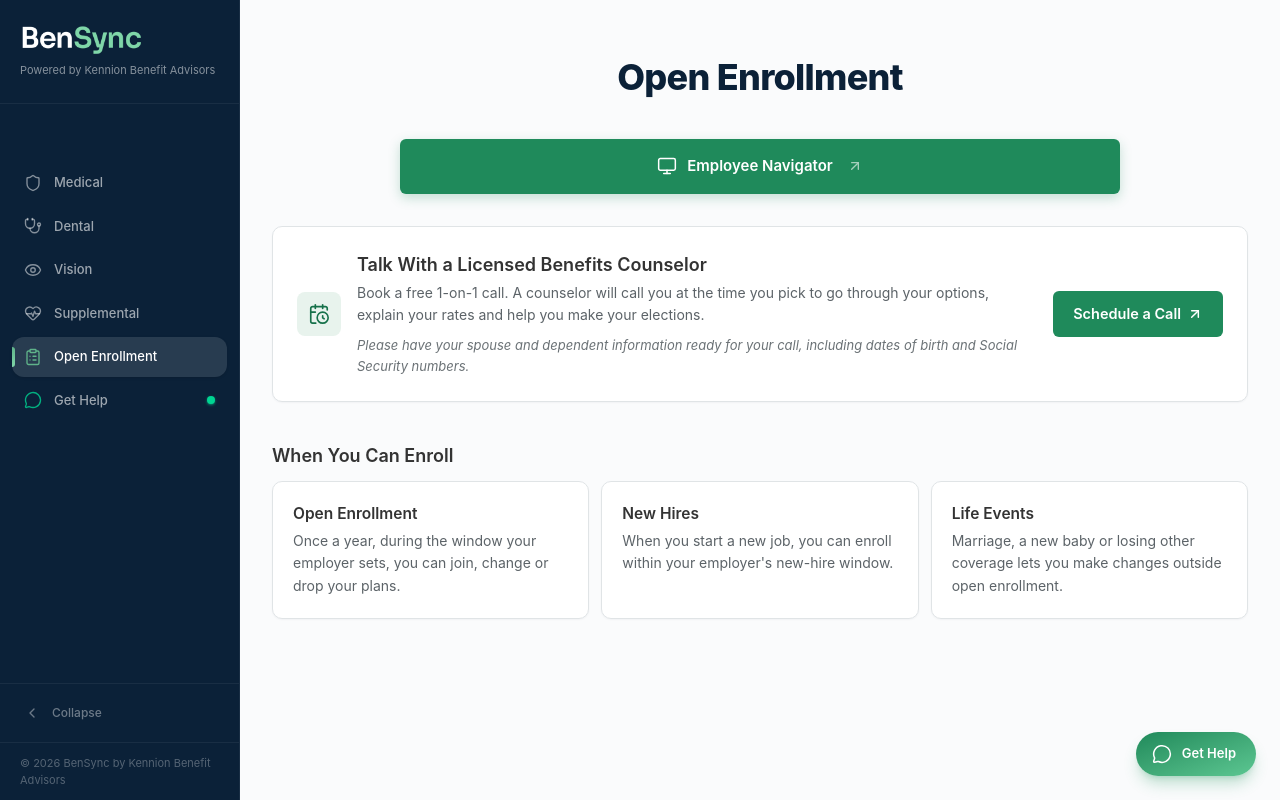
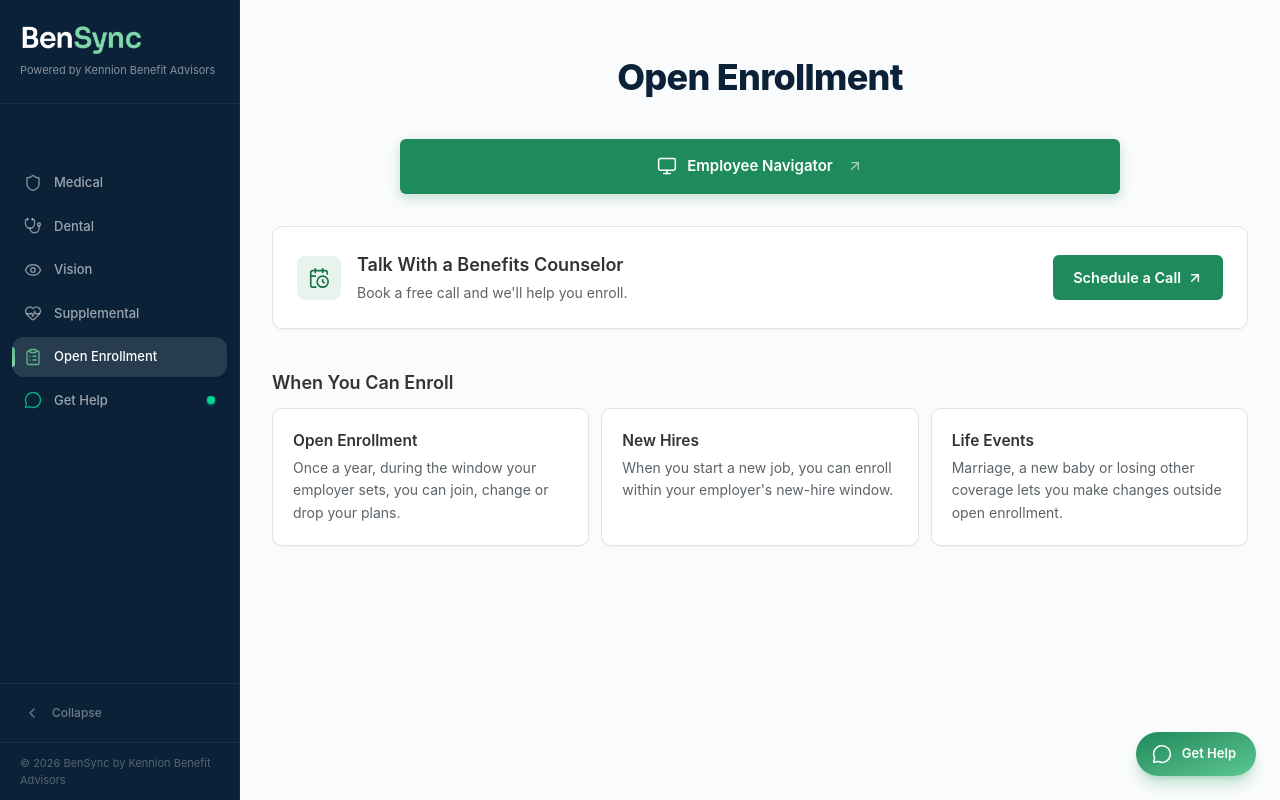
Before and after one commit to sheph007-pixel/Program-Website, a Next.js app: page /enrollment in a window 1280 px wide. Built offline with nearby package versions, Linux system fonts and the light colour scheme; a web font is replaced by a local one.

Commit message:
Shorten the counselor call card
Plain, universal copy that fits new hires, open enrollment and life
changes, and drop the italic note.

Co-Authored-By: Claude Opus 5.5 <noreply@anthropic.com>
Claude-Session: https://claude.ai/code/session_01BCgHGLpw4NFVQnT45PKkYK

```diff
--- a/src/components/CounselorCTA.tsx
+++ b/src/components/CounselorCTA.tsx
@@ -2,7 +2,7 @@ import { CalendarClock, ArrowUpRight } from "lucide-react";
 import { SCHEDULE_URL } from "@/lib/programPartners";
 
 /** Book a call with a licensed benefits counselor (Calendly). */
-export default function CounselorCTA({ compact = false }: { compact?: boolean }) {
+export default function CounselorCTA() {
   return (
     <section className="rounded-[10px] border border-slate-200 bg-white p-5 shadow-[0_1px_2px_rgba(16,24,40,0.04)] sm:p-6">
       <div className="flex flex-col gap-4 sm:flex-row sm:items-center">
@@ -10,17 +10,10 @@ export default function CounselorCTA({ compact = false }: { compact?: boolean })
           <CalendarClock size={22} strokeWidth={1.8} />
         </div>
         <div className="flex-1">
-          <h2 className="text-[18px] font-semibold text-slate-800">Talk With a Licensed Benefits Counselor</h2>
+          <h2 className="text-[18px] font-semibold text-slate-800">Talk With a Benefits Counselor</h2>
           <p className="mt-1 text-[14px] leading-relaxed text-slate-600">
-            Book a free 1-on-1 call. A counselor will call you at the time you pick to go
-            through your options, explain your rates and help you make your elections.
+            Book a free call and we&apos;ll help you enroll.
           </p>
-          {!compact && (
-            <p className="mt-2 text-[13px] italic leading-relaxed text-slate-500">
-              Please have your spouse and dependent information ready for your call,
-              including dates of birth and Social Security numbers.
-            </p>
-          )}
         </div>
         <a
           href={SCHEDULE_URL}
```
